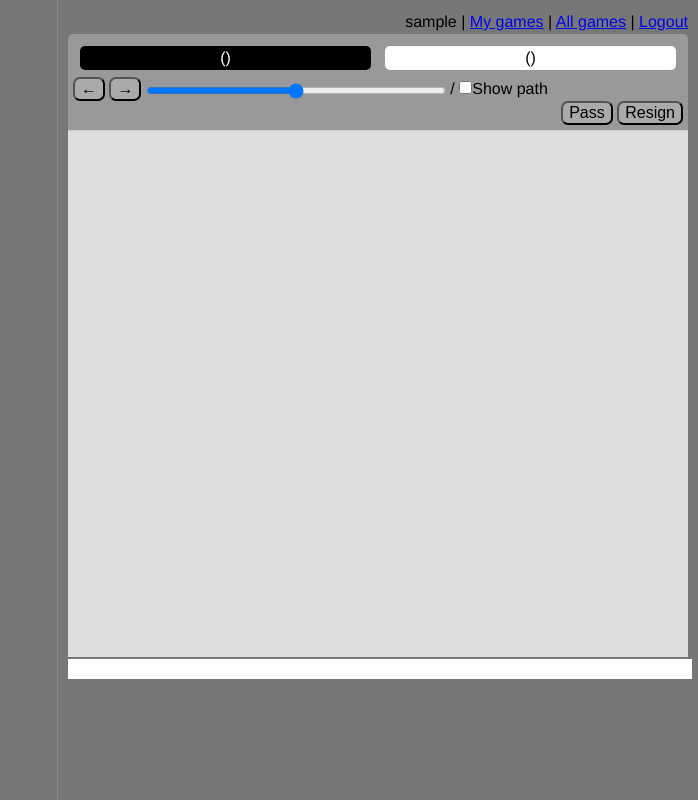
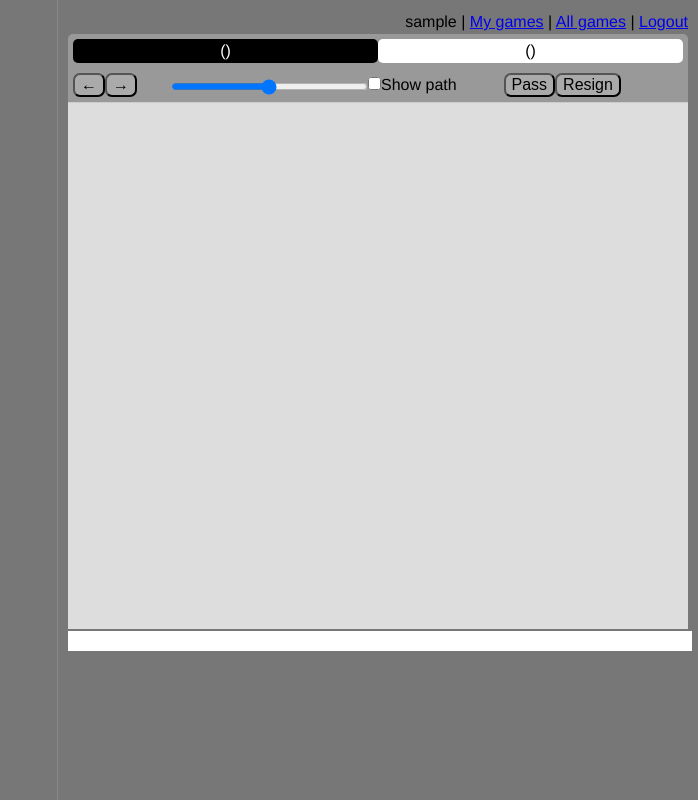
Before and after one commit to nurbldoff/goserver, a Python web app: template templates/index.html in a window 1280 px wide. Shown: the whole page, without its empty margins (582-1280 px from the left). Run offline with Jinja, Linux system fonts and the light colour scheme; the template is opened without the code that fills it: most values are stand-ins (such as "Sample title", 1, 10 or a date in 2020).

Commit message:
some internal changes mostly

```diff
--- a/static/css/chat.css
+++ b/static/css/chat.css
@@ -34,6 +34,12 @@
     padding: 0 5px;
 }
 
+.gameinfo {
+    font-size: smaller;
+    color: #555;
+    background: #bbb;
+}
+
 #new-message {
     border: 3px;
     width: 100%;
--- a/static/css/game.css
+++ b/static/css/game.css
@@ -4,7 +4,7 @@ body {
 
 input[type='range'] {
     height:7px;
-    width: 300px;
+    width: 100%;
 }
 
 input[type='range']::-webkit-slider-thumb {
@@ -29,25 +29,32 @@ input[type='range']::-webkit-slider-thumb {
 
 #game-info {
     background-color: #999;
-    padding: 5px;
+    width: 100%;
     border-radius: 5px 5px 0px 0px;
+    display: table;
 }
 
-table.status {
+div.table {
+    display: table;
+    width: 100%;
+}
+
+div.wrap {
+    padding: 5px;
+}
+
+.status {
     width: 100%;
     border-collapse: collapse;
-}
-
-table.status td {
-    width: 50%;
-    padding: 7px;
-    border-radius: 5px;
+    display: table-row;
+    padding: 5px;
 }
 
 .player {
-    width: 100%;
+    width: 50%;
     text-align: center;
     border-radius: 5px;
+    display: table-cell;
 }
 
 .black {
@@ -70,7 +77,16 @@ table.status td {
 
 #game-actions {
     width: 100%;
-    text-align: right;
+    display: table-row;
+}
+
+#game-actions span,button,input {
+
+    display: table-cell;
+}
+
+#game-slider {
+    width: 100%;
 }
 
 #game-actions .error {
--- /dev/null
+++ b/static/css/game_list.css
@@ -0,0 +1,6 @@
+#header {
+    position: absolute;
+    top: 0;
+    right: 0;
+    padding: 3px;
+}
--- a/static/js/app/board.js
+++ b/static/js/app/board.js
@@ -1,8 +1,8 @@
 // stuff for visualizing the board
 
-define( ['knockout-2.2.1', 'd3'], function (ko, d3) {
+define( ['knockout', 'd3'], function (ko, d3) {
 
-    var draw_board = function (board, coord) {
+    var draw_goban = function (board, coord) {
         board.append("svg:image")
             .attr("xlink:href", "/static/images/goban_whole4_small.jpg")
             .attr("x", "0")
@@ -118,24 +118,23 @@ define( ['knockout-2.2.1', 'd3'], function (ko, d3) {
             .attr("stop-color", "#000");
     };
 
-
-    return function (model, element, size) {
+    return function (element, size) {
 
         var self = this;
 
         self.resize = function () {
             var width = $(element).width();
-            board.attr("width", width)
+            goban.attr("width", width)
                 .attr("height", width);
             self.width = self.height = width;
         };
 
-        // FIXME: This isn't very nice, we don't redraw the board just clip it.
+        // FIXME: This isn't very nice, we don't redraw the goban just clip it.
         $(window).on("resize", self.resize);
 
         self.element = d3.select(element);
-        var board = self.element.append("svg:svg")
-                .attr("id", "board")
+        var goban = self.element.append("svg:svg")
+                .attr("id", "goban")
                 //.attr("viewbox", "0 0 18 18")
                 .attr("preserveAspectRatio", "xMidYMid meet");
         self.resize();
@@ -145,12 +144,12 @@ define( ['knockout-2.2.1', 'd3'], function (ko, d3) {
             return 0.5 + Math.round(pos * spacing + spacing/2);
         };
 
-        self.board = board;
-        draw_board(board, coord);
+        self.goban = goban;
+        draw_goban(goban, coord);
 
-        var stones = board.append("g");  // SVG group to contain all stones
+        var stones = goban.append("g");  // SVG group to contain all stones
 
-        var defs = board.append("svg:defs");
+        var defs = goban.append("svg:defs");
 
         create_shadows(defs, spacing);
         create_gradients(defs);
@@ -164,13 +163,13 @@ define( ['knockout-2.2.1', 'd3'], function (ko, d3) {
                 .x(function(m) { return coord(m.position[0]); })
                 .y(function(m) { return coord(m.position[1]); })
                 .interpolate("cardinal");
-        var path = board.append("path")
+        var path = goban.append("path")
                 .style("stroke", "rgba(0,100,255,0.7)")
                 .style("stroke-width", 2)
                 .style("fill", "none")
                 .style("pointer-events", "none");
 
-        var marker = board.append("circle") // last stone marker
+        var marker = goban.append("circle") // last stone marker
                 .attr("id", "marker")
                 .attr("r", spacing / 4)
                 .attr("fill", "rgba(0,0,0,0)")
@@ -180,7 +179,7 @@ define( ['knockout-2.2.1', 'd3'], function (ko, d3) {
 
         var stone_mouseover = function (m, i) {
             var s = d3.select(this);
-            board.append("text").text(m.n + 1)
+            goban.append("text").text(m.n + 1)
                 .attr("id", "number" + m.n)
                 .attr("dominant-baseline", "central")
                 .attr("text-anchor", "middle")
@@ -192,16 +191,19 @@ define( ['knockout-2.2.1', 'd3'], function (ko, d3) {
         };
         var stone_mouseout = function (m, i) {
             var s = d3.select(this);
-            board.select("#number" + m.n).remove();
+            goban.select("#number" + m.n).remove();
             //s.attr("depth", 10).attr("r", s.attr("r") / 1.1);
         };
 
-        // Automatically handle model changes
-        ko.computed(function() {
+        self.get_position = function (coords) {
+            return [Math.floor(coords[0] / (self.width / size)),
+                    Math.floor(coords[1] / (self.height / size))];
+        };
 
-            var current_move = model.current_move();
-            var captures = model.captures();
-            var moves = model.moves().slice(0, current_move)
+        // Update stones
+        self.update_stones = function(all_moves, current_move, captures) {
+
+            var moves = all_moves.slice(0, current_move)
                     // Filter out moves without position (pass) and captured stones
                     .filter(function (m) {return (m.position &&
                                                   captures[0].indexOf(m.n) === -1 &&
@@ -229,16 +231,15 @@ define( ['knockout-2.2.1', 'd3'], function (ko, d3) {
                     .attr("cx", coord(last_move.position[0]))
                     .attr("cy", coord(last_move.position[1]));
             }
-        });
+        };
 
-        ko.computed(function () {
-            if (model.show_path()) {
-                console.log("path enabled");
-                path.attr("d", moveline(model.moves.slice(0, model.current_move())));
+        self.update_path = function (show, all_moves, current_move) {
+            if (show) {
+                path.attr("d", moveline(all_moves.slice(0, current_move)));
             } else {
                 path.attr("d", moveline([]));
             }
-        });
+        };
 
     };
 });
--- a/static/js/app/chat.js
+++ b/static/js/app/chat.js
@@ -1,10 +1,47 @@
-define( ['knockout-2.2.1'], function (ko) {
+define( ['knockout'], function (ko) {
 
     return function (roomid) {
         var self = this;
         self.roomid = roomid;
 
-        self.messages = ko.observableArray();
+        self.chat_messages = ko.observableArray();
+        self.game_messages = [];
+
+        var _msg_cache = [], chat_cursor = 0, move_cursor = 0;
+        self.messages = ko.computed(function () {
+            // Interleave chat messages and game moves.
+            // Because it gets run on every new message, it caches previous results
+            // in order to not be horribly inefficient.
+            var time = 0,
+                chat_messages = self.chat_messages(),
+                game_messages = self.game_messages;
+
+            for (chat_cursor; chat_cursor < chat_messages.length; chat_cursor++) {
+                var msg = chat_messages[chat_cursor], captures = [0, 0];
+                time = msg.time;
+                var start_offset = move_cursor;
+                while (move_cursor < game_messages.length &&
+                       game_messages[move_cursor].time < time) {
+                    var move = game_messages[move_cursor];
+                    move_cursor++;
+                    if (move.captures) {
+                        captures[move.player] += move.captures.length;
+                    }
+                }
+                if (move_cursor > start_offset) {
+                    var move_msg = {user: ""};
+                    if (move_cursor > start_offset + 1)
+                        move_msg.body = "moves: " + (start_offset + 1) + "-" + move_cursor;
+                    else
+                        move_msg.body = "move: " +  move_cursor;
+                    if (captures[0] || captures[1])
+                        move_msg.body += ", captures: " + captures[0] + "/" + captures[1];
+                    _msg_cache.push(move_msg);
+                }
+                _msg_cache.push(msg);
+            }
+            return _msg_cache;
+        });
 
         self.cursor = 0;
         self.default_timeout = 1000;
@@ -31,12 +68,11 @@ define( ['knockout-2.2.1'], function (ko) {
             console.log(data.updates);
             var updates = data.updates;
             for (var i in updates) {
-                console.log("last message", self.messages());
-                var latest_msg = self.messages().slice(-1)[0];
+                var latest_msg = self.chat_messages().slice(-1)[0];
                 // Check that the new message id is larger than the latest we showed.
-                if (self.messages().length == 0 ||
-                    (latest_msg && (updates[i]._id > self.messages().slice(-1)[0]._id))) {
-                    self.messages.push(updates[i]);
+                if (self.chat_messages().length == 0 ||
+                    (latest_msg && (updates[i]._id > self.chat_messages().slice(-1)[0]._id))) {
+                    self.chat_messages.push(updates[i]);
                 }
             }
             var $messages = $("#messages");
@@ -44,7 +80,17 @@ define( ['knockout-2.2.1'], function (ko) {
             self.cursor = data.cursor;
         };
 
+        ko.postbox.subscribe("move", function (msg) {
+            //console.log("msg", msg);
+            self.game_messages.push(msg);
+        });
+
+        // ko.postbox.subscribe("error", function (msg) {
+        //     self.game_messages.push(msg);
+        // });
+
         self.poll(self.default_timeout);
+
     };
 
 });
--- a/static/js/app/game.js
+++ b/static/js/app/game.js
@@ -1,4 +1,5 @@
-define(['knockout-2.2.1', 'd3', 'app/board'], function (ko, d3, GoBoard) {
+define(['knockout', 'd3',
+        'app/board'], function (ko, d3, GoBoard) {
 
     return function (gameid, username) {
         var self = this;
@@ -42,13 +43,17 @@ define(['knockout-2.2.1', 'd3', 'app/board'], function (ko, d3, GoBoard) {
         self.size = 19;
         var default_timeout = 1000;
 
-        // Init the board
-        self.board = new GoBoard(self, "#goban", self.size, 700);
-
-        self.board.board.on("click", function (d, i) {
-            var coords = d3.mouse(self.board.board[0][0]);
-            var pos = [Math.floor(coords[0] / (self.board.width / self.size)),
-                       Math.floor(coords[1] / (self.board.height / self.size))];
+        // Init the board, connect to updates
+        self.board = new GoBoard("#goban", self.size, 700);
+        ko.computed(function () {
+            self.board.update_stones(self.moves(), self.current_move(), self.captures());
+        });
+        ko.computed(function () {
+            self.board.update_path(self.show_path(), self.moves(), self.current_move());
+        });
+        self.board.goban.on("click", function (d, i) {
+            var coords = d3.mouse(this),
+                pos = self.board.get_position(coords);
             self.make_move(pos);
         });
 
@@ -113,6 +118,7 @@ define(['knockout-2.2.1', 'd3', 'app/board'], function (ko, d3, GoBoard) {
                     else
                         self.black(user);
                 }
+                ko.postbox.publish("move", move);
             }
             if (self.current_move() == self.cursor()) {
                 self.current_move(data.cursor);
--- a/static/js/main.js
+++ b/static/js/main.js
@@ -4,20 +4,15 @@ requirejs.config({
         app: '../app'
     },
     shim: {
-        d3: {
-            exports: 'd3'
-        }
+        d3: {exports: 'd3'}
     }
 });
 
 
 // Start the main app logic.
 require(
-    ['jquery', 'knockout-2.2.1', 'd3', 'app/game', 'app/chat'],
-    function ($, ko, d3, GameViewModel, ChatViewModel) {
-        //jQuery, canvas and the app/sub module are all
-        //loaded and can be used here now.
-
+    ['jquery', 'knockout', 'd3', 'knockout-postbox', 'app/game', 'app/chat'],
+    function ($, ko, d3, postbox, GameViewModel, ChatViewModel) {
         var gameid = $("#game-id").val(),
             username = $("#username").val(),
             mv = new GameViewModel(gameid, username),
--- a/templates/index.html
+++ b/templates/index.html
@@ -34,48 +34,52 @@
 
       <div id="game-info">
 
-        <table class="status">
-          <tr>
-            <td>
+        <div class="wrap">
+          <div class="table">
+            <div class="status">
               <div class="black player" data-bind="css: {active: turn() == 0}">
                 <span data-bind="text: black,
                                  css: {playing: (black() == username) && !finished()}"></span>
                 (<span data-bind="text: captures()[0].length"></span>)
               </div>
-            </td>
-          <td>
               <div class="white player" data-bind="css: {active: turn() == 1}">
                 <span data-bind="text: white,
                                  css: {playing: (white() == username) && !finished()}"></span>
                 (<span data-bind="text: captures()[1].length"></span>)
               </div>
-          </td>
-          </tr>
-        </table>
-
-        <div>
+            </div>
+          </div>
+        </div>
+        <div class="wrap">
+          <div class="table">
+            <div id="game-actions">
               <button data-bind="click: prev_move">←</button>
               <button data-bind="click: next_move">→</button>
+              <span id="move-slider">
                 <input id="move_slider" type="range" min="0", max="10"
                        data-bind="value: current_move"/>
-          <span data-bind="text: current_move"></span> /
-          <span data-bind="text: moves().length"></span>
+              </span>
+              <span data-bind="text: current_move() + '/' + moves().length"></span>
+
+              <span id="path">
                 <input id="path_checkbox" type="checkbox" data-bind="checked: show_path"\>Show path
-        </div>
-        <div id="game-actions">
-          <span id="error" data-bind="text: error"></span>
+              </span>
               <button data-bind="click: pass, enable: playing"> Pass </button>
               <button data-bind="click: resign, enable: playing"> Resign </button>
             </div>
-
+            <!-- <div id="game-actions"> -->
+            <!--   <span id="error" data-bind="text: error"></span> -->
+            <!-- </div> -->
+          </div>
+        </div>
       </div>
 
       <div id="chat">
 
         <div id="messages" data-bind="foreach: messages">
-            <div class="message">
+            <div class="message" data-bind="css: {gameinfo: user == ''}">
               <span class="username" data-bind="text: user"></span>
-              <span class="body" data-bind="text: body"></span>
+              <span class="body" data-bind="html: body"></span>
               <!-- <span class="timestamp" data-bind="text: time"></span> -->
             </div>
         </div>
```
Also changed, not shown: static/js/libs/knockout-postbox.js (added), static/js/libs/knockout.js (renamed from static/js/libs/knockout-2.2.1.js). Lines whose indentation alone changed are shown as unchanged.
